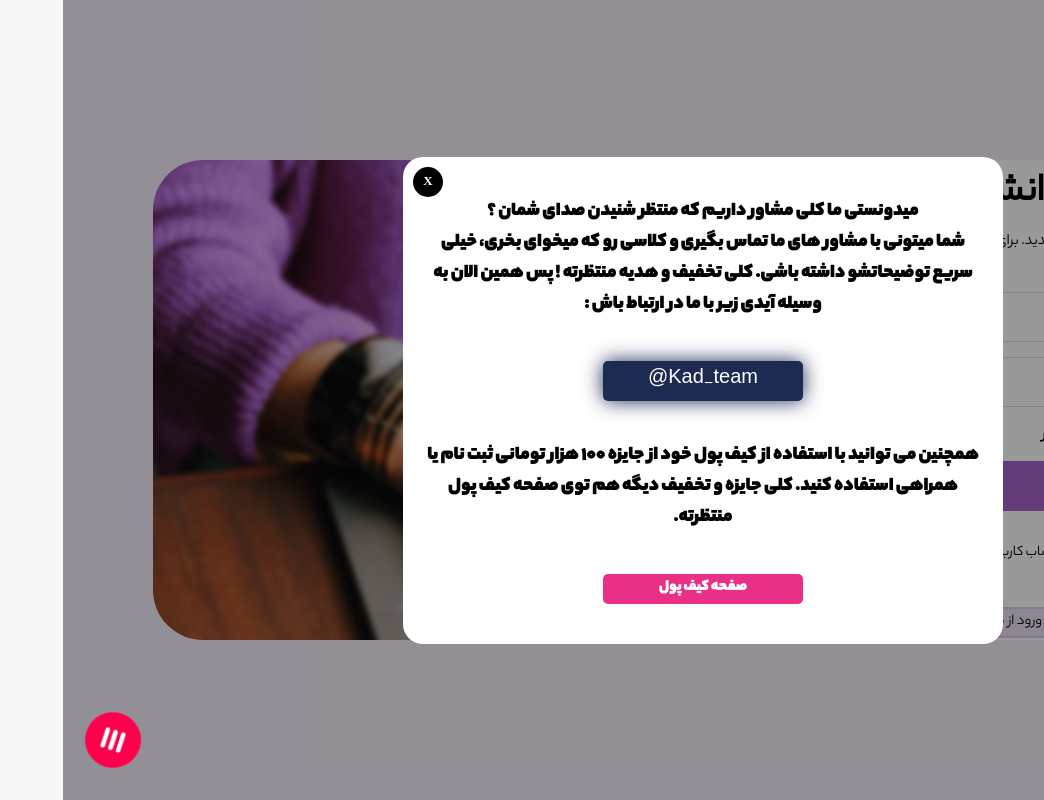
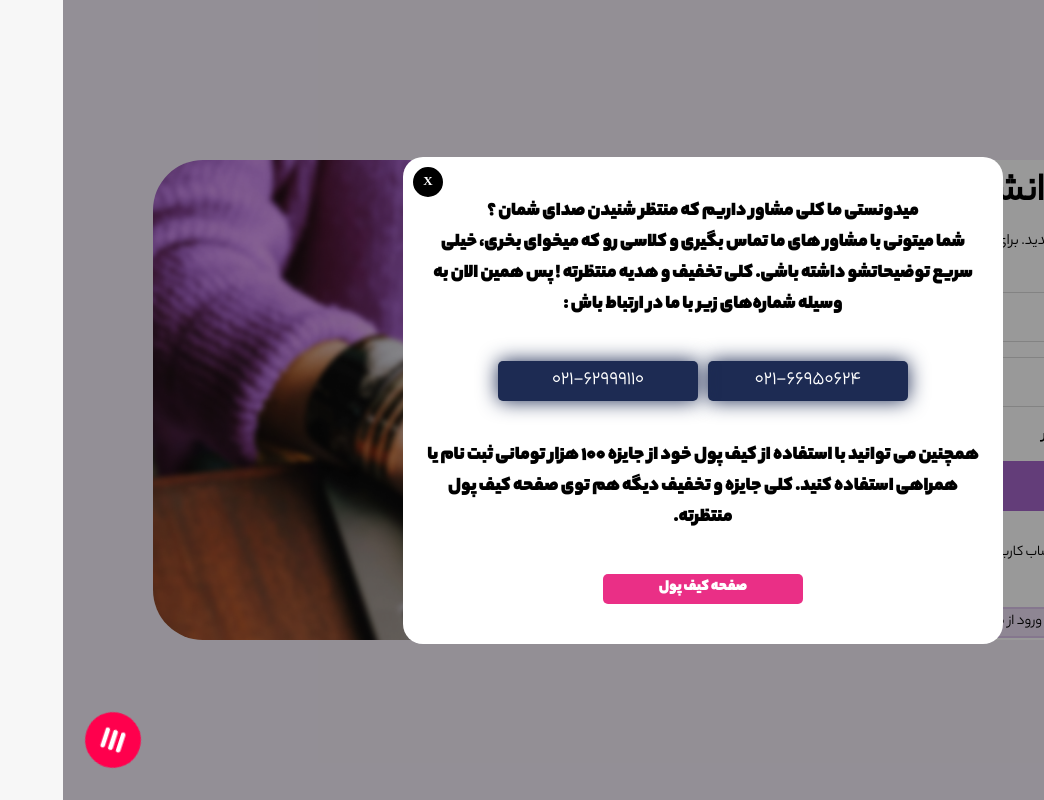
Before and after one commit to sinaanahd/kad-student-panel, a React (Create React App) app: page / in a window 1280 px wide. Shown: the whole page, without its empty margins (236-1280 px from the left). Built offline with nearby package versions, Linux system fonts and the light colour scheme; no server answers.

Commit message:
notice text changed

```diff
--- a/src/components/fixed-menu/fixed-menu.jsx
+++ b/src/components/fixed-menu/fixed-menu.jsx
@@ -128,9 +128,9 @@ const FixedMenu = () => {
               <br />
               شما میتونی با مشاور های ما تماس بگیری و کلاسی رو که میخوای بخری،
               خیلی سریع توضیحاتشو داشته باشی. کلی تخفیف و هدیه منتظرته ! پس همین
-              الان به وسیله آیدی زیر با ما در ارتباط باش :
+              الان به وسیله شماره‌های زیر با ما در ارتباط باش :
             </p>
-            <span className="btn-wrappers">
+            {/* <span className="btn-wrappers">
               <a
                 href="https://t.me/Kad_team"
                 className="call-us-now-btn"
@@ -141,15 +141,15 @@ const FixedMenu = () => {
               {/* <a href="tel:+982162999110" className="call-us-now-btn">
                 {"۰۲۱-" + convert_to_persian(62999110)}
               </a> */}
-            </span>
-            {/* <span className="btn-wrappers">
+            {/* </span> */}
+            <span className="btn-wrappers">
               <a href="tel:+982166950624" className="call-us-now-btn">
                 {"۰۲۱-" + convert_to_persian(66950624)}
               </a>
               <a href="tel:+982162999110" className="call-us-now-btn">
                 {"۰۲۱-" + convert_to_persian(62999110)}
               </a>
-            </span> */}
+            </span>
             <p className="desc-text font-bold">
               همچنین می توانید با استفاده از کیف پول خود از جایزه ۱۰۰ هزار
               تومانی ثبت نام یا همراهی استفاده کنید. کلی جایزه و تخفیف دیگه هم
```
